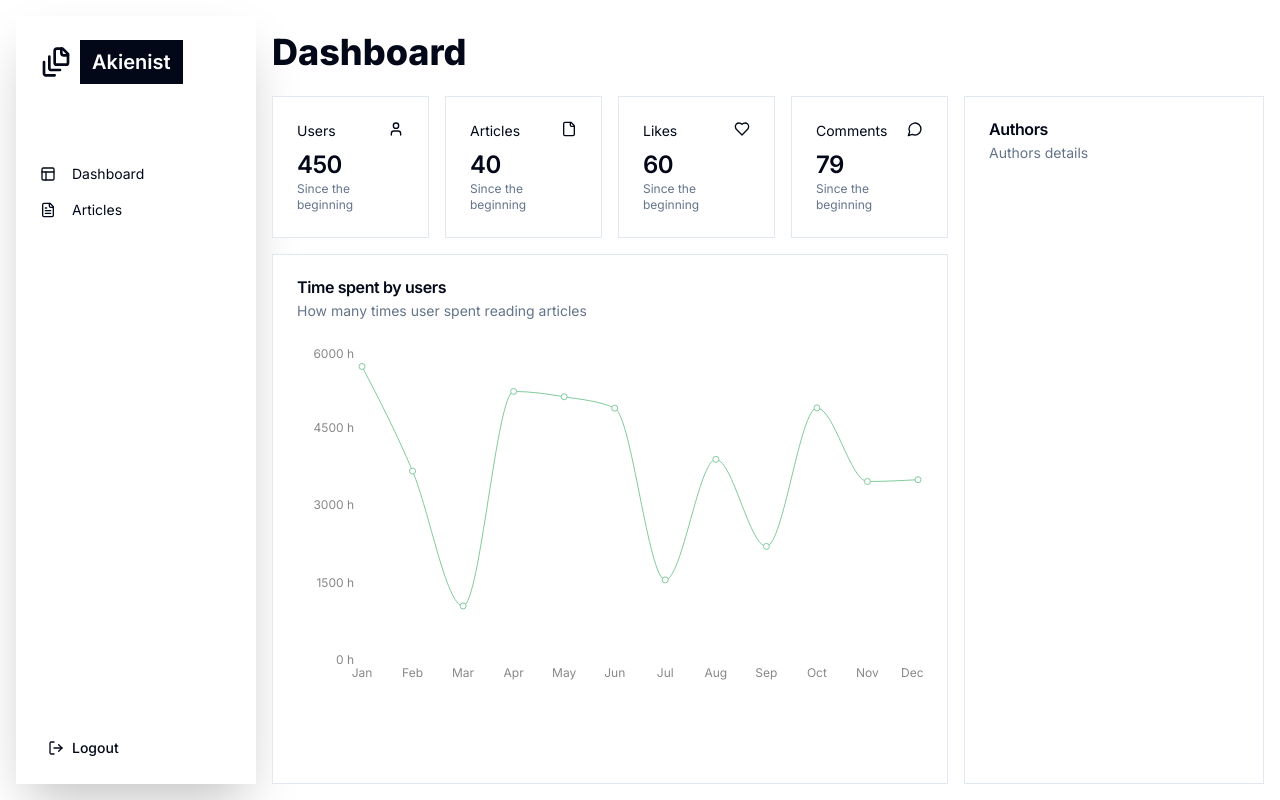
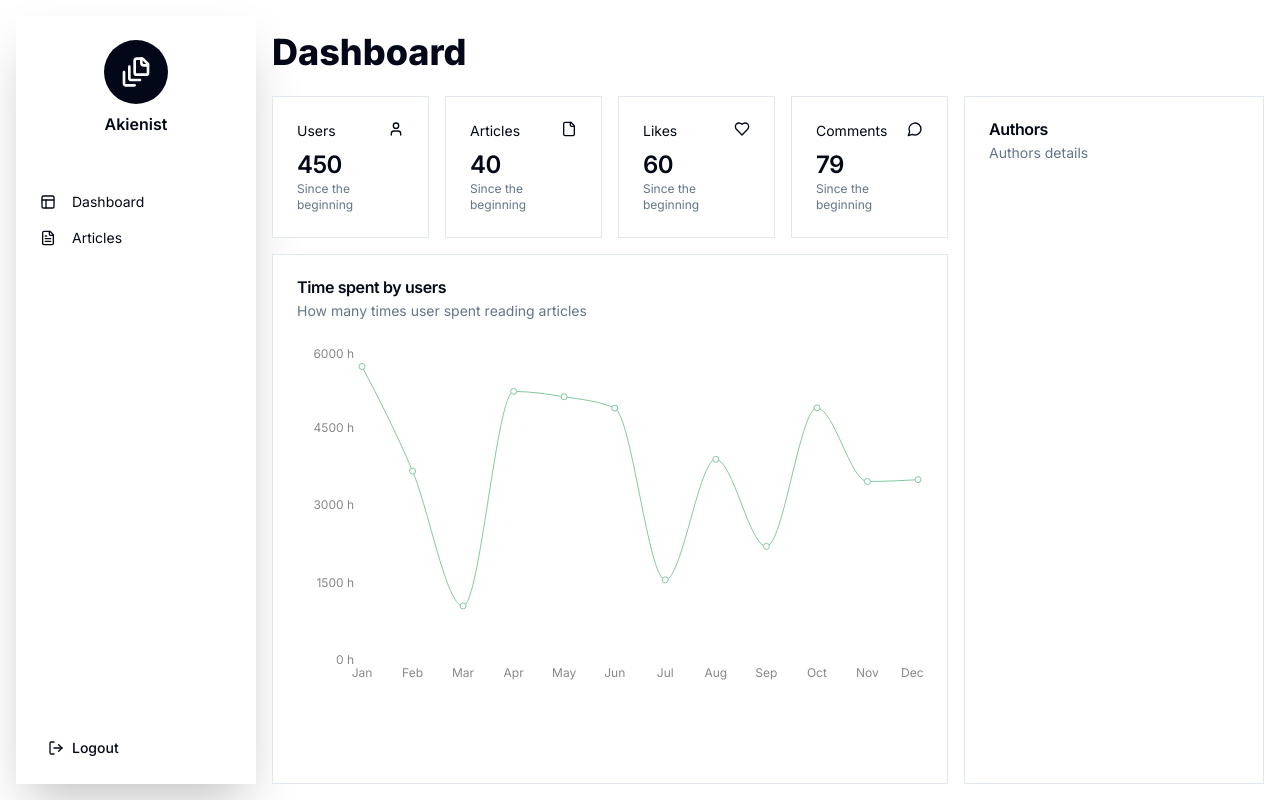
Before and after one commit to glody007/akieni-blog, a Next.js app: page /dashboard in a window 1280 px wide. Built offline with nearby package versions, Linux system fonts and the light colour scheme.

Commit message:
style: logo dashboard nav

```diff
--- a/components/dashboard/nav.tsx
+++ b/components/dashboard/nav.tsx
@@ -13,11 +13,13 @@ interface DashboardNavProps extends HtmlHTMLAttributes<HTMLElement> {
 export function DashboardNav({ items, className }: DashboardNavProps) {
     return  (
         <div className={cn("hidden md:flex flex-col justify-between shadow-2xl p-4", className)}>
-            <div className="flex flex-col gap-16">
-                <div className="flex p-2">
-                    <Link href="/" className="flex items-center  gap-2">
-                        <Icons.logo className="h-8 w-8" />
-                        <span className=" bg-foreground font-semibold text-xl text-background px-3 py-2">
+            <div className="flex flex-col gap-10">
+                <div className="flex justify-center p-2">
+                    <Link href="/" className="flex flex-col items-center gap-2">
+                        <span className="block bg-foreground font-semibold text-xl text-background p-4 rounded-full">
+                            <Icons.logo className="h-8 w-8" />
+                        </span>
+                        <span className="text-md font-semibold">
                             {siteConfig.name}
                         </span>
                     </Link>
```
